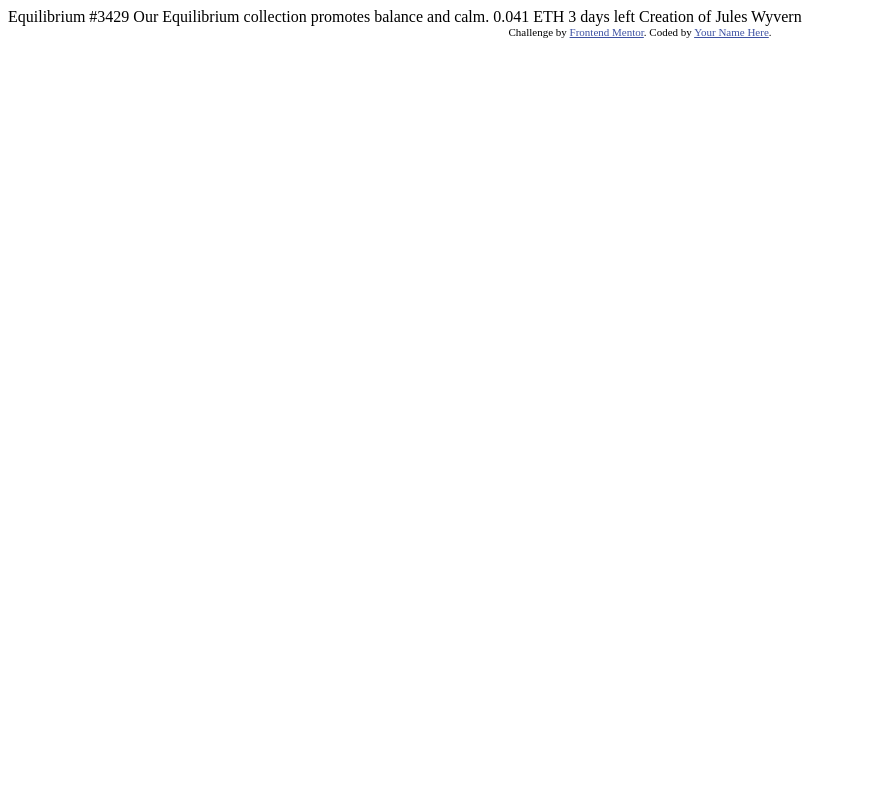
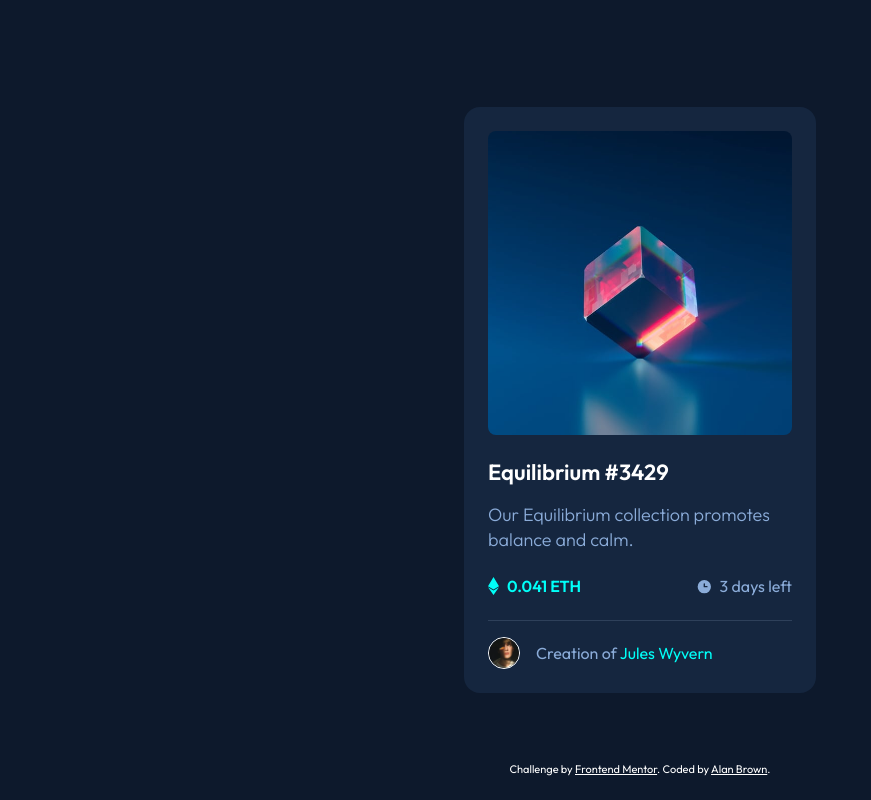
Before and after one commit to SaraAmgadSamir/fem-01-nft-preview-card, a plain HTML site: page index.html in a window 1280 px wide. Shown: the whole page, without its empty margins (0-871 px from the left). Drawn offline with Linux system fonts and the light colour scheme.

Commit message:
First challenge commit

```diff
--- a/index.html
+++ b/index.html
@@ -1,33 +1,43 @@
 <!DOCTYPE html>
 <html lang="en">
     <head>
-  <meta charset="UTF-8">
-  <meta name="viewport" content="width=device-width, initial-scale=1.0"> <!-- displays site properly based on user's device -->
+        <meta charset="UTF-8" />
+        <meta name="viewport" content="width=device-width, initial-scale=1.0" />
 
-  <link rel="icon" type="image/png" sizes="32x32" href="./images/favicon-32x32.png">
+        <link rel="icon" type="image/png" sizes="32x32" href="./images/favicon-32x32.png" />
 
+        <link rel="preconnect" href="https://fonts.googleapis.com" />
+        <link rel="preconnect" href="https://fonts.gstatic.com" crossorigin />
+        <link href="https://fonts.googleapis.com/css2?family=Outfit:wght@300;400;600&display=swap" rel="stylesheet" />
+
+        <link rel="stylesheet" href="style.css" />
         <title>Frontend Mentor | NFT preview card component</title>
-
-  <!-- Feel free to remove these styles or customise in your own stylesheet 👍 -->
-  <style>
-    .attribution { font-size: 11px; text-align: center; }
-    .attribution a { color: hsl(228, 45%, 44%); }
-  </style>
     </head>
     <body>
+        <div class="nft-card u-stack--l">
+            <div class="nft-card__image">
+                <img width="300" height="300" src="images/image-equilibrium.jpg" alt="Equilibrium NFT" />
+            </div>
 
-  Equilibrium #3429
+            <div class="nft-card__text u-stack--m">
+                <h2 class="nft-card__heading"><a href="#">Equilibrium #3429</a></h2>
+                <p class="nft-card__body">Our Equilibrium collection promotes balance and calm.</p>
+            </div>
 
-  Our Equilibrium collection promotes balance and calm.
+            <div class="nft-card__price-info">
+                <div class="nft-card__price">0.041 ETH</div>
+                <div class="nft-card__info">3 days left</div>
+            </div>
 
-  0.041 ETH
-  3 days left
-
-  Creation of Jules Wyvern
+            <div class="nft-card__signoff">
+                <img class="nft-card__signoff-img" src="images/image-avatar.png" alt="Jules Wyvern Avatar" />
+                <div class="nft-card__signoff-text">Creation of <a href="#">Jules Wyvern</a></div>
+            </div>
+        </div>
 
         <div class="attribution">
-    Challenge by <a href="https://www.frontendmentor.io?ref=challenge" target="_blank">Frontend Mentor</a>.
-    Coded by <a href="#">Your Name Here</a>.
+            Challenge by <a href="https://www.frontendmentor.io?ref=challenge" target="_blank">Frontend Mentor</a>. Coded by
+            <a href="https://www.frontendmentor.io/profile/alanbrowndesign">Alan Brown</a>.
         </div>
     </body>
 </html>
--- /dev/null
+++ b/style.css
@@ -0,0 +1,232 @@
+:root {
+    /************
+        Tokens
+     ************/
+
+    /* Colors */
+    --soft-blue: #8bacd9;
+    --white: #ffffff;
+    --cyan: #00fff8;
+    --main-bg: #0d192c;
+    --card-bg: #15263f;
+    --line: #2e405a;
+
+    /* Sizes */
+    --size-base: 0.5rem;
+    --size-xs: calc(var(--size-base) / 2); /* 4 */
+    --size-s: var(--size-base); /* 8 */
+    --size-m: calc(var(--size-base) * 2); /* 16 */
+    --size-l: calc(var(--size-base) * 3); /* 24 */
+    --size-xl: calc(var(--size-base) * 4); /* 32 */
+
+    /* Type */
+    --heading-size: 1.375rem; /* 22 */
+    --heading-line: 1.25;
+
+    --body-size: 1.125rem;
+    --body-line: 1.4;
+}
+
+/* resets */
+
+html,
+body {
+    margin: 0;
+    padding: 0;
+}
+
+/* box sizing */
+html {
+    box-sizing: border-box;
+}
+*,
+*:before,
+*:after {
+    box-sizing: inherit;
+}
+
+h1,
+h2,
+p,
+img {
+    display: block;
+    margin: 0;
+    padding: 0;
+}
+
+/* utils */
+
+div[class^="u-stack"],
+div[class*="u-stack"] {
+    display: flex;
+    flex-direction: column;
+}
+.u-stack--m {
+    gap: var(--size-m);
+}
+.u-stack--m {
+    gap: var(--size-m);
+}
+.u-stack--l {
+    gap: var(--size-l);
+}
+
+/* Base */
+
+html {
+    height: 100%;
+}
+
+body {
+    font-family: "Outfit", sans-serif;
+    background-color: var(--main-bg);
+    color: var(--white);
+    height: 100%;
+    display: grid;
+    place-items: center;
+    margin: 0;
+}
+
+/* Components */
+
+.nft-card {
+    width: calc(var(--size-base) * 44);
+    background-color: var(--card-bg);
+    padding: var(--size-l);
+    border-radius: var(--size-m);
+}
+
+.nft-card__image {
+    background-color: var(--cyan);
+    border-radius: var(--size-s);
+    overflow: hidden;
+    position: relative;
+}
+
+.nft-card__image::before {
+    content: "";
+    display: block;
+    width: calc(var(--size-base) * 6);
+    height: calc(var(--size-base) * 6);
+    background: url("images/icon-view.svg");
+    background-size: cover;
+    position: absolute;
+    left: 50%;
+    top: 50%;
+    transform: translate(-50%, -50%);
+    z-index: 1;
+    opacity: 0;
+    transition: 0.25s opacity;
+}
+
+.nft-card__image img {
+    width: 100%;
+    height: auto;
+    transition: 0.25s opacity;
+}
+
+.nft-card__image:hover {
+    cursor: pointer;
+}
+.nft-card__image:hover img {
+    opacity: 0.5;
+}
+
+.nft-card__image:hover::before {
+    opacity: 1;
+}
+
+.nft-card__heading {
+    font-size: var(--heading-size);
+    line-height: var(--heading-line);
+}
+
+.nft-card__heading a {
+    color: var(--white);
+    text-decoration: none;
+}
+
+.nft-card__heading a:hover {
+    color: var(--cyan);
+}
+
+.nft-card__body {
+    color: var(--soft-blue);
+    font-size: var(--body-size);
+    line-height: var(--body-line);
+    font-weight: 300;
+}
+
+.nft-card__price-info {
+    display: flex;
+    justify-content: space-between;
+}
+
+.nft-card__price {
+    font-weight: 600;
+    color: var(--cyan);
+    display: flex;
+    align-items: center;
+    gap: var(--size-s);
+}
+
+.nft-card__price::before {
+    content: "";
+    display: block;
+    width: 11px;
+    height: 18px;
+    background: url("images/icon-ethereum.svg");
+}
+
+.nft-card__info {
+    font-weight: 400;
+    color: var(--soft-blue);
+    display: flex;
+    align-items: center;
+    gap: var(--size-s);
+}
+
+.nft-card__info::before {
+    content: "";
+    display: block;
+    width: var(--size-m);
+    height: var(--size-m);
+    background: url("images/icon-clock.svg");
+}
+
+/* Signoff */
+.nft-card__signoff {
+    display: flex;
+    align-items: center;
+    gap: var(--size-m);
+    color: var(--soft-blue);
+    padding-top: var(--size-m);
+    border-top: 1px solid var(--line);
+}
+
+.nft-card__signoff a {
+    text-decoration: none;
+    color: var(--cyan);
+}
+
+.nft-card__signoff a:hover {
+    text-decoration: underline;
+}
+
+.nft-card__signoff-img {
+    width: var(--size-xl);
+    height: var(--size-xl);
+    border: 1px solid var(--white);
+    border-radius: 50%;
+}
+
+.attribution {
+    font-size: 11px;
+    text-align: center;
+    position: fixed;
+    bottom: var(--size-l);
+    width: 100%;
+}
+.attribution a {
+    color: var(--white);
+}
```
Also changed, not shown: docs/design/active-states.jpg (renamed from design/active-states.jpg), docs/design/desktop-design.jpg (renamed from design/desktop-design.jpg), docs/design/desktop-preview.jpg (renamed from design/desktop-preview.jpg), docs/design/mobile-design.jpg (renamed from design/mobile-design.jpg), 5 other files. Lines whose indentation alone changed are shown as unchanged.
